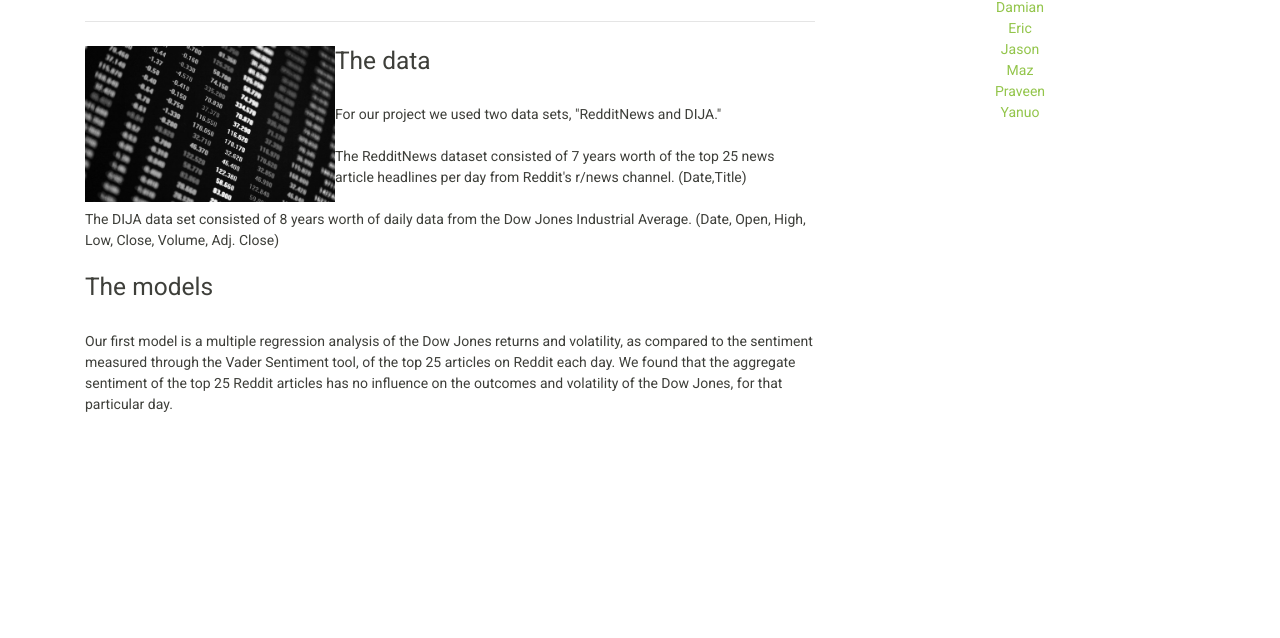
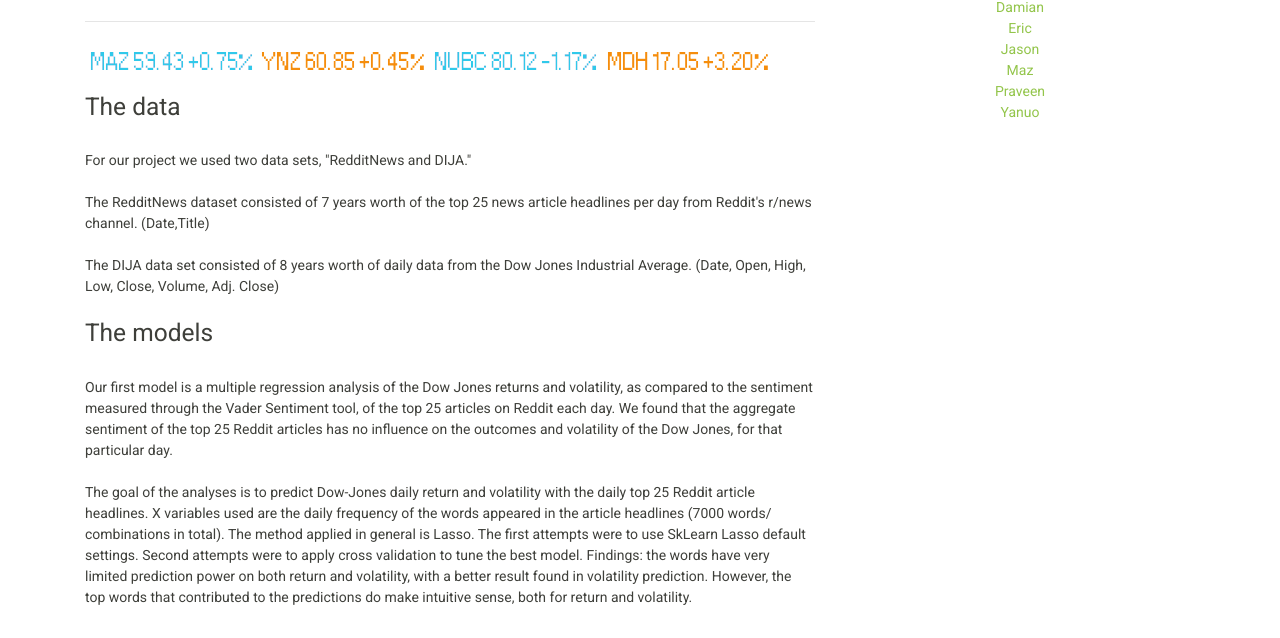
Before and after one commit to maz-king/finalproject, a plain HTML site: page about.html in a window 1280 px wide. Shown: the part 162-800 px from the top of the page. Drawn offline with nearby package versions, Linux system fonts and the light colour scheme.

Commit message:
almost done fr

```diff
--- a/about.html
+++ b/about.html
@@ -61,7 +61,7 @@
             <div class="position-relative col-md-8"><br><br><br>
                 <h1>About this project</h1>
                 <hr class="my-4">
-                <p><img src="Resources/Images/stock.jpg" alt="stocks" width=250 align="left" padding="10px">
+                <p><img src="Resources/Images/ticker.gif"><br>
                     <h3>The data</h3><br>For our project we used two data sets, "RedditNews and DIJA."<br><br>
 
                     The RedditNews dataset consisted of 7 years worth of the top 25 news article headlines per day from Reddit's r/news channel. (Date,Title)
@@ -69,7 +69,8 @@
                     The DIJA data set consisted of 8 years worth of daily data from the Dow Jones Industrial Average. (Date, Open, High, Low, Close, Volume, Adj. Close)
                 <br><br><h3>The models</h3><br>
                 Our first model is a multiple regression analysis of the Dow Jones returns and volatility, as compared to the sentiment measured through the Vader Sentiment tool, of the top 25 articles on Reddit each day. We found that the aggregate sentiment of the top 25 Reddit articles has no influence on the outcomes and volatility of the Dow Jones, for that particular day.
-                </p>
+                <br><br>
+                The goal of the analyses is to predict Dow-Jones daily return and volatility with the daily top 25 Reddit article headlines. X variables used are the daily frequency of the words appeared in the article headlines (7000 words/ combinations in total). The method applied in general is Lasso. The first attempts were to use SkLearn Lasso default settings. Second attempts were to apply cross validation to tune the best model. Findings: the words have very limited prediction power on both return and volatility, with a better result found in volatility prediction. However, the top words that contributed to the predictions do make intuitive sense, both for return and volatility.</p>
 
             </div>
 
```
Also changed, not shown: index.html (+1 -1 lines), Resources/Images/ticker.gif (added).
